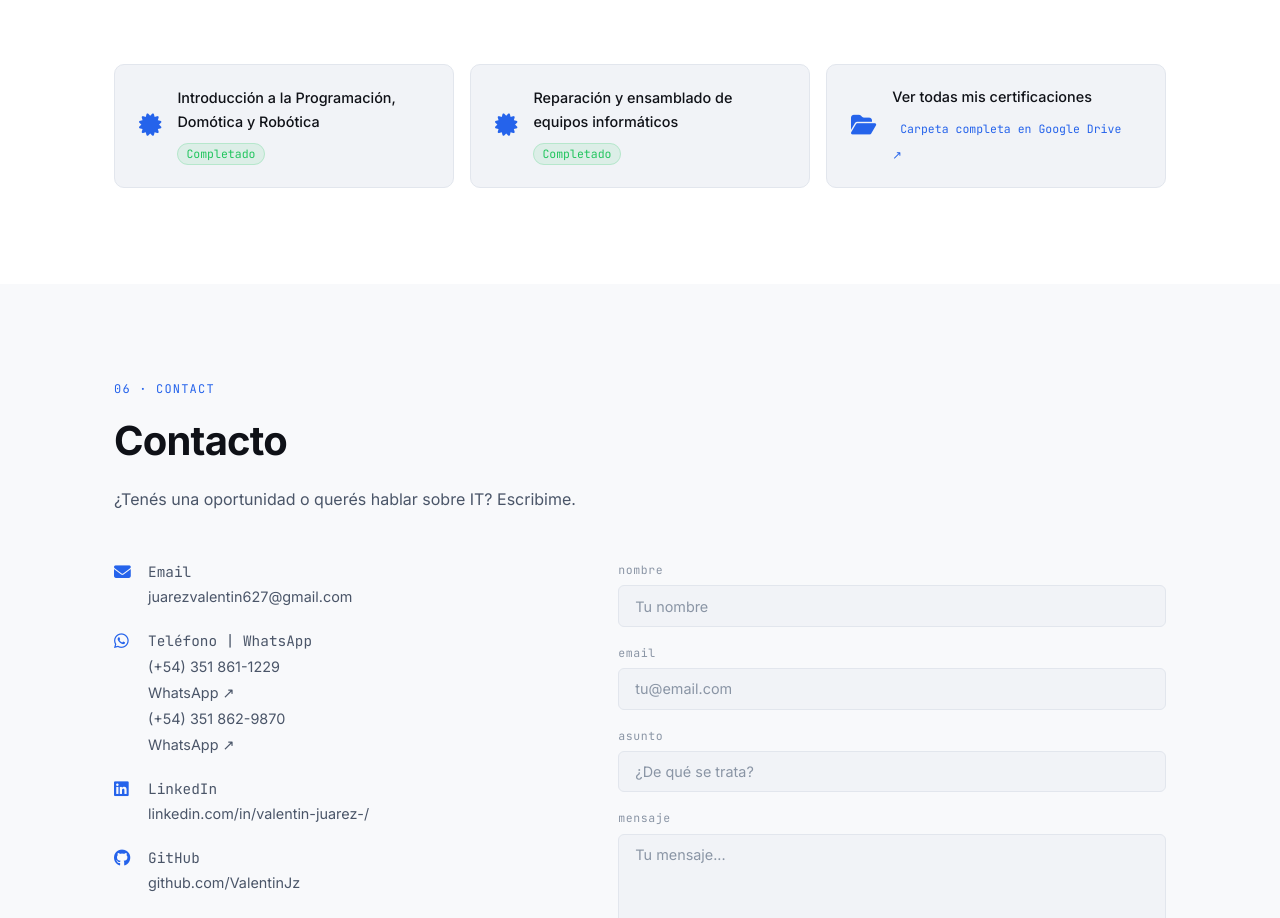
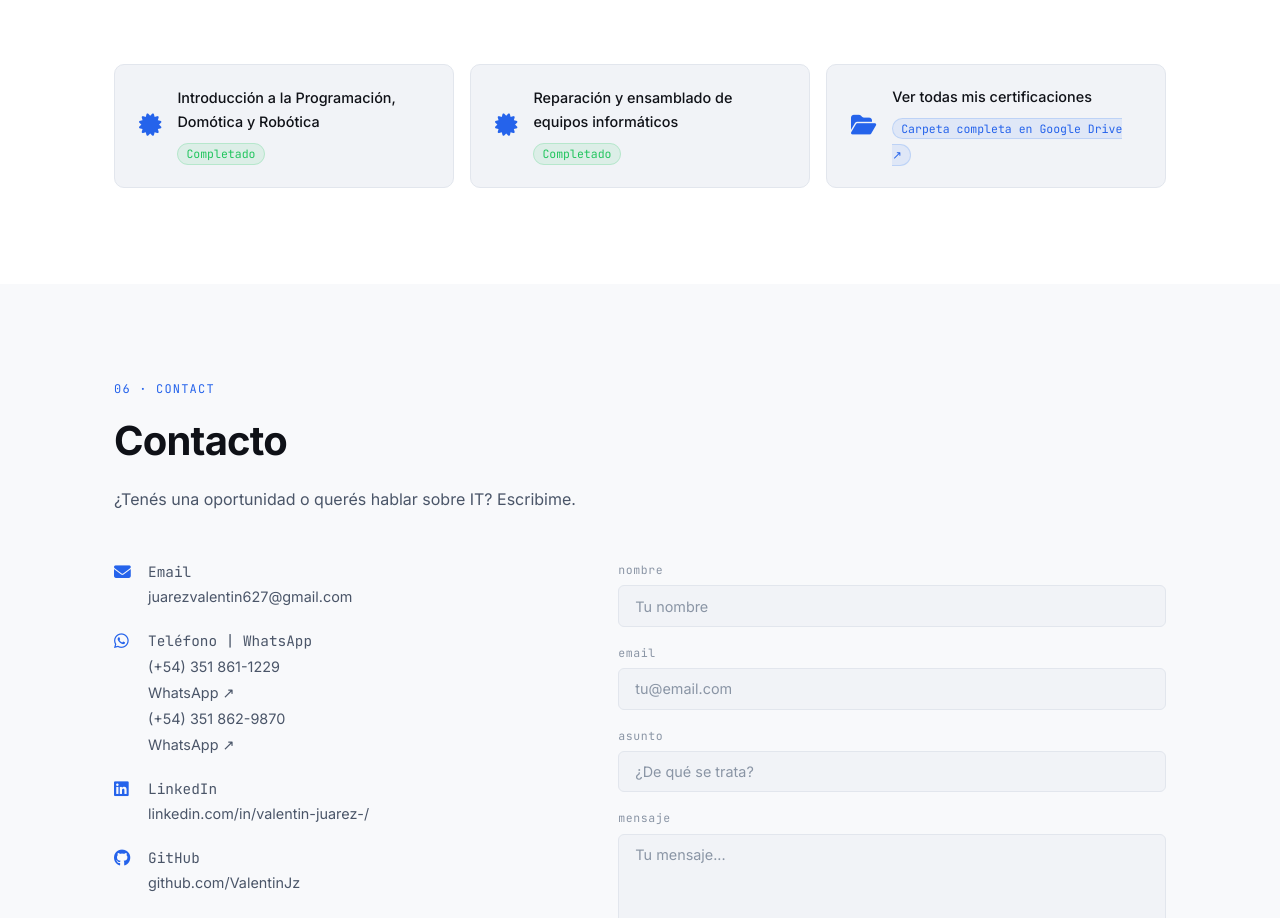
Before and after one commit to ValentinJz/Portfolio-Valentin-Jz, a plain HTML site: page index.html in a window 1280 px wide. Shown: the part 5676-6594 px from the top of the page. Drawn offline with Linux system fonts and the light colour scheme.

Commit message:
feat: Portfolio Valentín Juarez v1.0

```diff
--- a/style.css
+++ b/style.css
@@ -1214,3 +1214,20 @@ img { max-width: 100%; display: block; }
   .nav__burger { display: flex; }
   .nav__mobile.open { display: flex; }
 }
+.cert-card--link {
+  cursor: pointer;
+  text-decoration: none;
+  transition: border-color .2s, transform .2s;
+}
+.cert-card--link:hover {
+  border-color: var(--accent);
+  transform: translateY(-2px);
+}
+.cert-card--link .cert-card__name {
+  color: var(--text);
+}
+.cert-card__status--link {
+  background: rgba(59,130,246,.1);
+  color: var(--accent);
+  border: 1px solid rgba(59,130,246,.2);
+}
```
